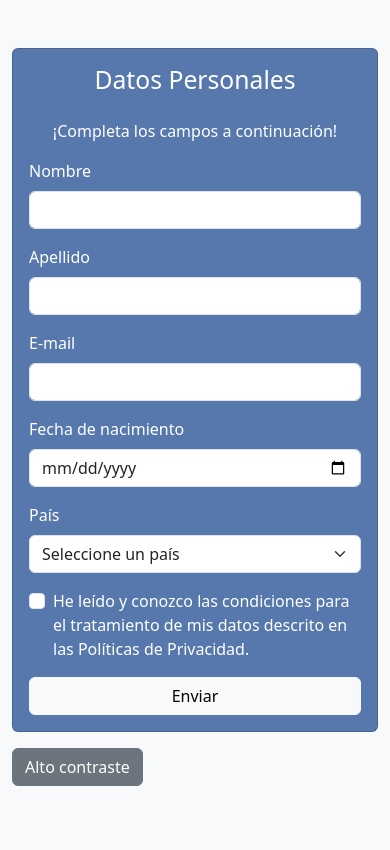
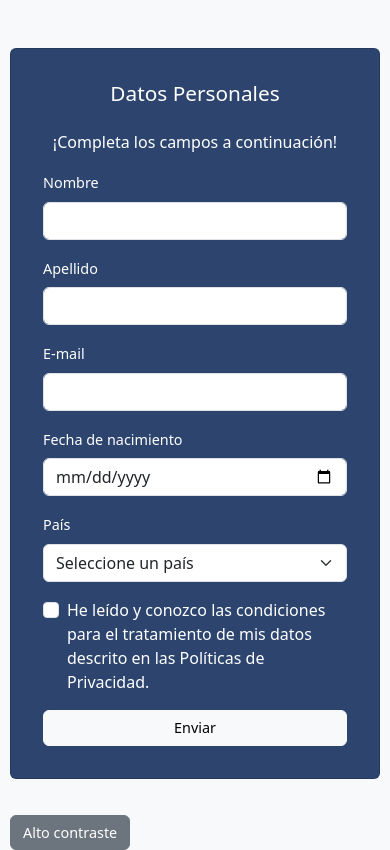
Before and after one commit to patriciacaicedo/Formulario-Boostrap, a plain HTML site: page index.html in a window 390 px wide. Drawn offline with nearby package versions, Linux system fonts and the light colour scheme; no server answers.

Commit message:
creando una rama

```diff
--- a/index.html
+++ b/index.html
@@ -8,7 +8,7 @@
     <link href="styles.css" rel="stylesheet">
 </head>
 <body class="bg-light">
-    <div class="container mt-5">
+    <div class="container-fluid mt-5">
         <div class="row justify-content-center">
             <div class="col-lg-6 col-md-8 col-sm-10">
                 <div class="card bg-primary text-white contrast-card">
@@ -49,11 +49,12 @@
                                 <div class="invalid-feedback">Debe aceptar las condiciones.</div>
                             </div>
                             <button type="submit" class="btn btn-light w-100" title="Enviar formulario">Enviar</button>
+
                         </form>
                     </div>
                 </div>
                 <button id="toggleContrast" class="btn btn-secondary mt-3" title="Alternar alto contraste">Alto contraste</button>
-            </div>
+        </div>
         </div>
     </div>
     <script src="https://cdn.jsdelivr.net/npm/bootstrap@5.3.0-alpha1/dist/js/bootstrap.bundle.min.js"></script>
--- a/styles.css
+++ b/styles.css
@@ -1,5 +1,5 @@
 :root {
-    --bs-primary: #5678ad; /* Este es el valor de $blue-400 en Bootstrap 5 */
+    --bs-primary: #2d456e; /* Este es el valor de $blue-400 en Bootstrap 5 */
 }
 
 .bg-primary {
@@ -106,3 +106,53 @@
     border-color: #198754;
     background-color: #198754;
 }
+
+/* Estilos base */
+.card {
+    margin-bottom: 20px;
+}
+
+/* Estilos para notebook (lg) */
+@media (min-width: 992px) {
+    .card {
+        padding: 2rem;
+    }
+}
+
+/* Estilos para tablet (md) */
+@media (min-width: 768px) and (max-width: 991.98px) {
+    .card {
+        padding: 1.5rem;
+    }
+}
+
+/* Estilos para celular de 7" (sm) */
+@media (max-width: 767.98px) {
+    .card {
+        padding: 1rem;
+    }
+
+    h2.card-title {
+        font-size: 1.5rem;
+    }
+
+    .form-label {
+        font-size: 0.9rem;
+    }
+
+    .btn {
+        font-size: 0.9rem;
+    }
+}
+
+/* Ajustes adicionales para pantallas muy pequeñas */
+@media (max-width: 575.98px) {
+    .container-fluid {
+        padding-left: 10px;
+        padding-right: 10px;
+    }
+
+    h2.card-title {
+        font-size: 1.3rem;
+    }
+}
```
